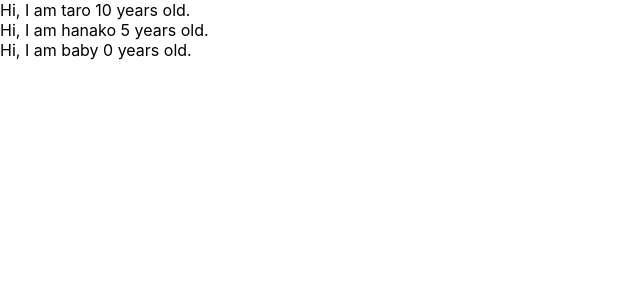
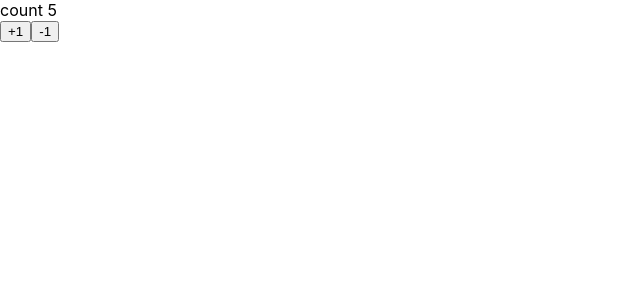
Before and after one commit to gengineer18/react-practice, a React (Create React App) app: page / in a window 1280 px wide. Shown: the top 300 px of the page, without its empty margins (0-640 px from the left). Built offline with nearby package versions, Linux system fonts and the light colour scheme.

Commit message:
stateの学習

```diff
--- a/src/App.js
+++ b/src/App.js
@@ -1,28 +1,32 @@
-import React from 'react';
+import React, { Component } from 'react';
 
-const App = () => {
-  const profiles = [
-    { name: "taro", age: 10 },
-    { name: "hanako", age: 5 },
-    { name: "baby" }
-  ]
-  return (
-    <>
-      {
-        profiles.map((profile, index) => {
-          return <User name={profile.name} age={profile.age} key={index} />
-        })
-      }
-    </>
-  )
-}
+const App = () => (<Counter></Counter>)
 
-const User = (props) => {
-  return <div>Hi, I am {props.name} {props.age} years old.</div>
-}
+class Counter extends Component {
+  constructor(props) {
+    super(props)
+    console.log(this.state)
+    this.state = { count: 5 }
+  }
 
-User.defaultProps = {
-  age: 0
+  handlePlusButton = () => {
+    this.setState({count: this.state.count + 1})
+  }
+
+  handleMinusButton = () => {
+    this.setState({count:  this.state.count - 1})
+  }
+
+  render() {
+    console.log(this.state)
+    return (
+      <>
+        <div>count {this.state.count}</div>
+        <button onClick={this.handlePlusButton}>+1</button>
+        <button onClick={this.handleMinusButton}>-1</button>
+      </>
+    )
+  }
 }
 
 export default App;
```
